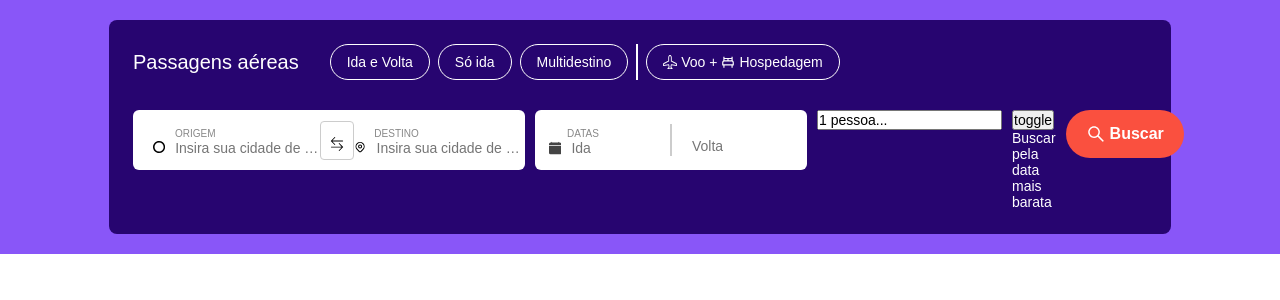
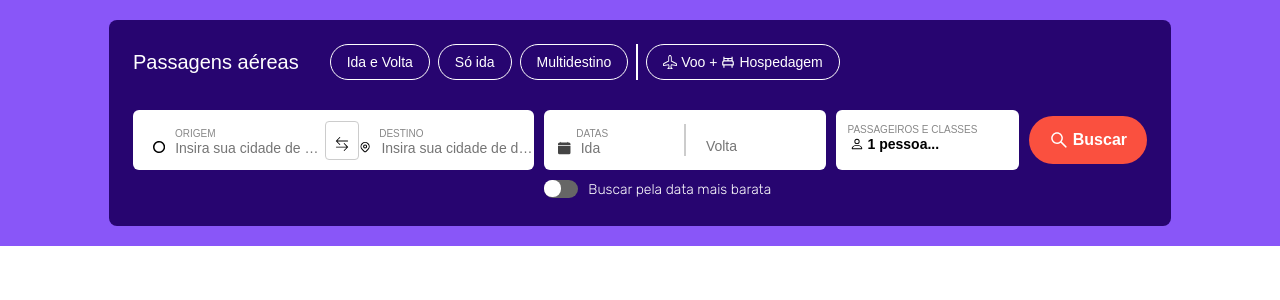
Before and after one commit to eiericksilva/ticket-form, a React (Vite) app: page / in a window 1280 px wide. Shown: the top 300 px of the page. Built offline with nearby package versions, Linux system fonts and the light colour scheme.

Commit message:
versão para desktop finalizada

```diff
--- a/src/components/Body/Body.js
+++ b/src/components/Body/Body.js
@@ -1,10 +1,59 @@
 import styled from "styled-components";
 
 export const Container = styled.div`
-  display: flex;
+  display: grid;
+  grid-template-areas:
+    "a11 a12 a13 a14"
+    "a21 a22 a23 a24";
   gap: 10px;
 `;
 
 export const ContainerSwitch = styled.div`
+  grid-column: a22 / a23;
   width: 100%;
+  display: flex;
+  align-items: center;
+
+  input {
+    position: relative;
+    width: 34px;
+    height: 18px;
+    appearance: none;
+    background-color: #666666;
+    border-radius: 24px;
+    transition: 0.2s;
+
+    &::before {
+      content: "";
+      width: 17px;
+      height: 17px;
+      background-color: #fff;
+      border-radius: 8px;
+
+      position: absolute;
+      top: 0;
+      left: 0;
+    }
+
+    &:hover {
+      background-color: #444444;
+      cursor: pointer;
+    }
+
+    &:checked {
+      background-color: #4200d0;
+
+      &:before {
+        left: 17px;
+      }
+    }
+  }
+
+  label {
+    font-size: 14px;
+    font-family: "Rubik";
+    font-weight: 300;
+    padding-left: 10px;
+    cursor: pointer;
+  }
 `;
--- a/src/components/Body/index.jsx
+++ b/src/components/Body/index.jsx
@@ -13,8 +13,8 @@ const Body = () => {
       <Datas />
       <PassengersAndClasses />
       <ContainerSwitch>
-        <button>toggle</button>
-        <span>Buscar pela data mais barata</span>
+        <input type="checkbox" id="toggle" />
+        <label htmlFor="toggle">Buscar pela data mais barata</label>
       </ContainerSwitch>
       <SearchButton />
     </Container>
--- a/src/components/Inputs/Datas/Data.js
+++ b/src/components/Inputs/Datas/Data.js
@@ -1,6 +1,7 @@
 import styled from "styled-components";
 
 export const Container = styled.div`
+  grid-column: a12;
   display: flex;
   align-items: center;
   min-width: 272px;
--- a/src/components/Inputs/OriginDestiny/OriginDestiny.js
+++ b/src/components/Inputs/OriginDestiny/OriginDestiny.js
@@ -1,6 +1,7 @@
 import styled from "styled-components";
 
 export const Container = styled.div`
+  grid-column: a11;
   display: flex;
   min-width: 392px;
   height: 60px;
--- a/src/components/Inputs/PassengersAndClasses/PassengersAndClasses.js
+++ b/src/components/Inputs/PassengersAndClasses/PassengersAndClasses.js
@@ -1,3 +1,37 @@
 import styled from "styled-components";
 
-export const Container = styled.div``;
+export const Container = styled.div`
+  grid-column: a13;
+  height: 60px;
+  min-width: 174px;
+  background-color: #fff;
+  color: #000;
+  border-radius: 6px;
+  padding-left: 10px;
+  padding-top: 10px;
+
+  label {
+    font-size: 10px;
+    color: #888888;
+    margin: 12px 0 4px 2px;
+  }
+`;
+
+export const Bottom = styled.div`
+  display: flex;
+  align-items: center;
+
+  .BsPerson {
+    padding-left: 4px;
+    display: flex;
+  }
+
+  input {
+    border: none;
+    outline: none;
+    width: 100%;
+    text-overflow: ellipsis;
+    padding-left: 4px;
+    font-weight: 700;
+  }
+`;
--- a/src/components/Inputs/PassengersAndClasses/index.jsx
+++ b/src/components/Inputs/PassengersAndClasses/index.jsx
@@ -1,10 +1,17 @@
 import React from "react";
-import { Container } from "./PassengersAndClasses";
+import { Bottom, Container } from "./PassengersAndClasses";
+import { BsPerson } from "react-icons/bs";
 
 const PassengersAndClasses = () => {
   return (
     <Container>
-      <input type="select" value="1 pessoa..." readOnly />
+      <label htmlFor="passenger-classes">PASSAGEIROS E CLASSES</label>
+      <Bottom>
+        <div className="BsPerson">
+          <BsPerson />
+        </div>
+        <input id="passenger-classes" value="1 pessoa..." readOnly />
+      </Bottom>
     </Container>
   );
 };
--- a/src/components/SearchButton/SearchButton.js
+++ b/src/components/SearchButton/SearchButton.js
@@ -1,6 +1,10 @@
 import styled from "styled-components";
 
 export const Container = styled.div`
+  grid-column: a14;
+  grid-row: a11;
+  align-self: center;
+
   button {
     display: flex;
     align-items: center;
--- a/src/styles/global.js
+++ b/src/styles/global.js
@@ -7,6 +7,7 @@ export const GlobalStyle = createGlobalStyle`
         padding: 0;
         font-family: 'Arial', sans-serif;
         font-size: 14px;
+        /* border: 1px solid red; */
     }
 
     body {
```
